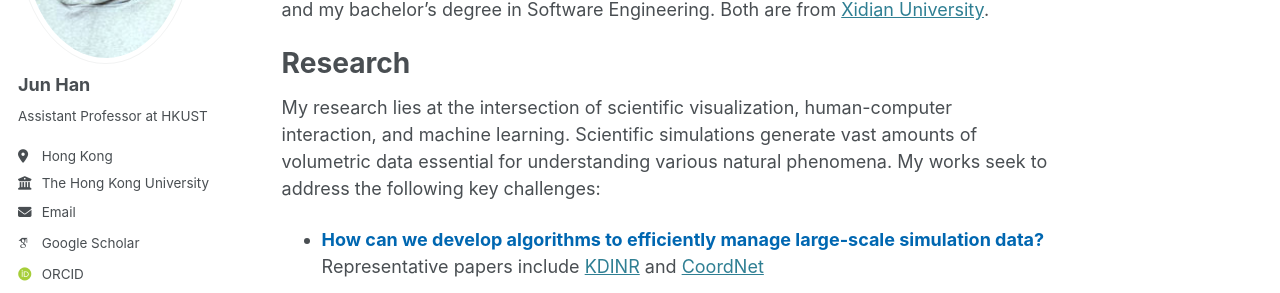
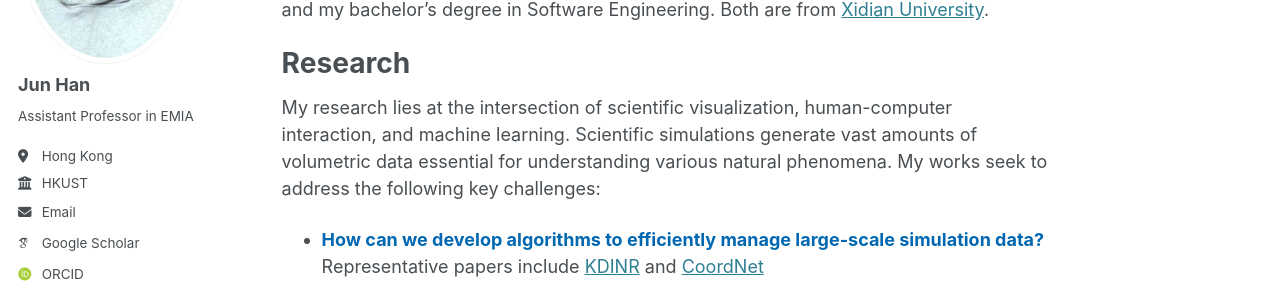
Before and after one commit to stevenhan1991/stevenhan1991.github.io, a Jekyll site: the page built from _pages/about.md, in a window 1280 px wide. Shown: the part 280-573 px from the top of the page. Built offline with Jekyll 4.4.1, drawn with Linux system fonts in a browser that asks for light colours; some web fonts are replaced.

Commit message:
Update _config.yml

```diff
--- a/_config.yml
+++ b/_config.yml
@@ -25,9 +25,9 @@ author:
   avatar           : "prof_pic.png"
   name             : "Jun Han"
   pronouns         : # example: "she/her"
-  bio              : "Assistant Professor at HKUST"
+  bio              : "Assistant Professor in EMIA"
   location         : "Hong Kong"
-  employer         : "The Hong Kong University of Science and Technology"
+  employer         : "HKUST"
   uri              : # URL
   email            : "hanjun@ust.hk"
 
```
